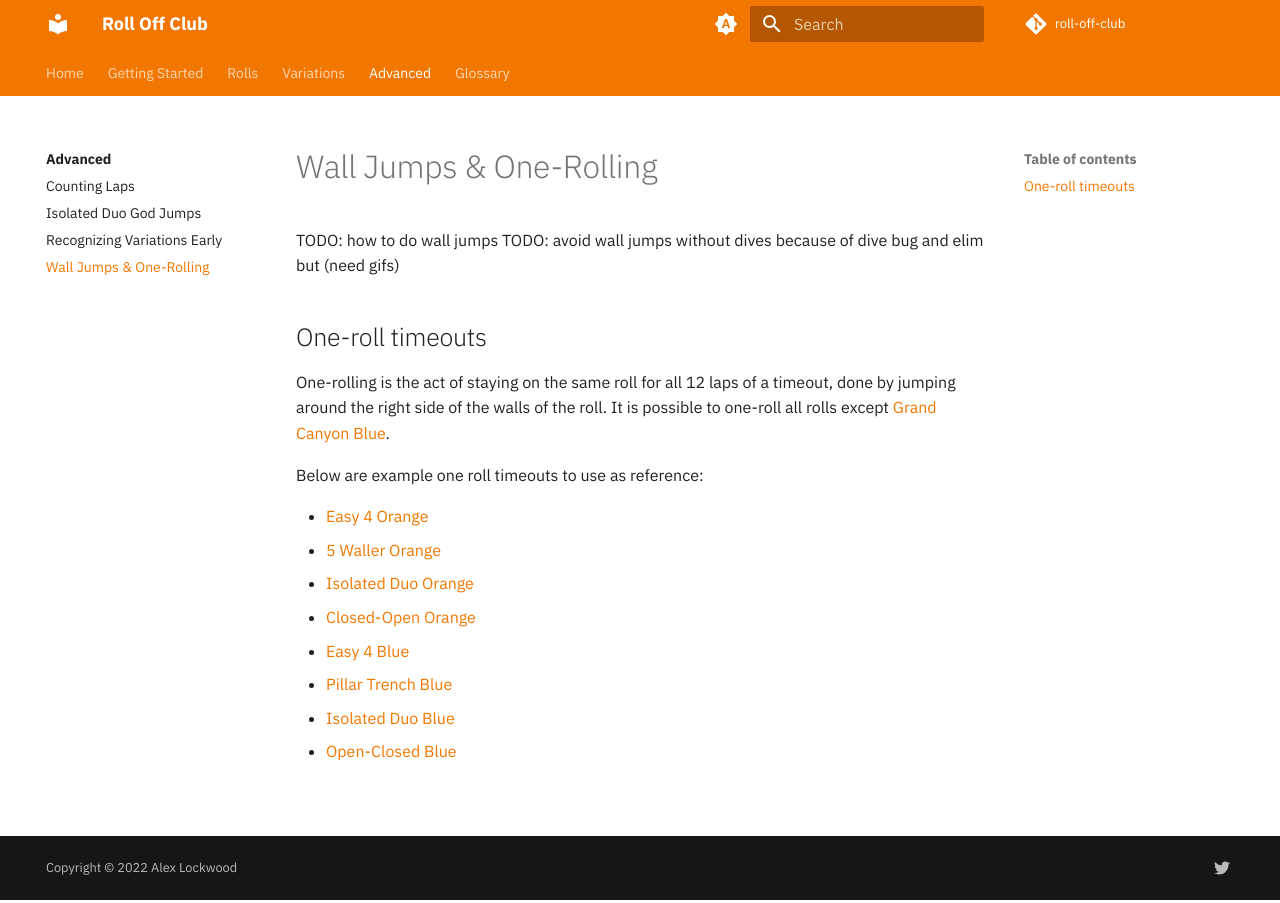
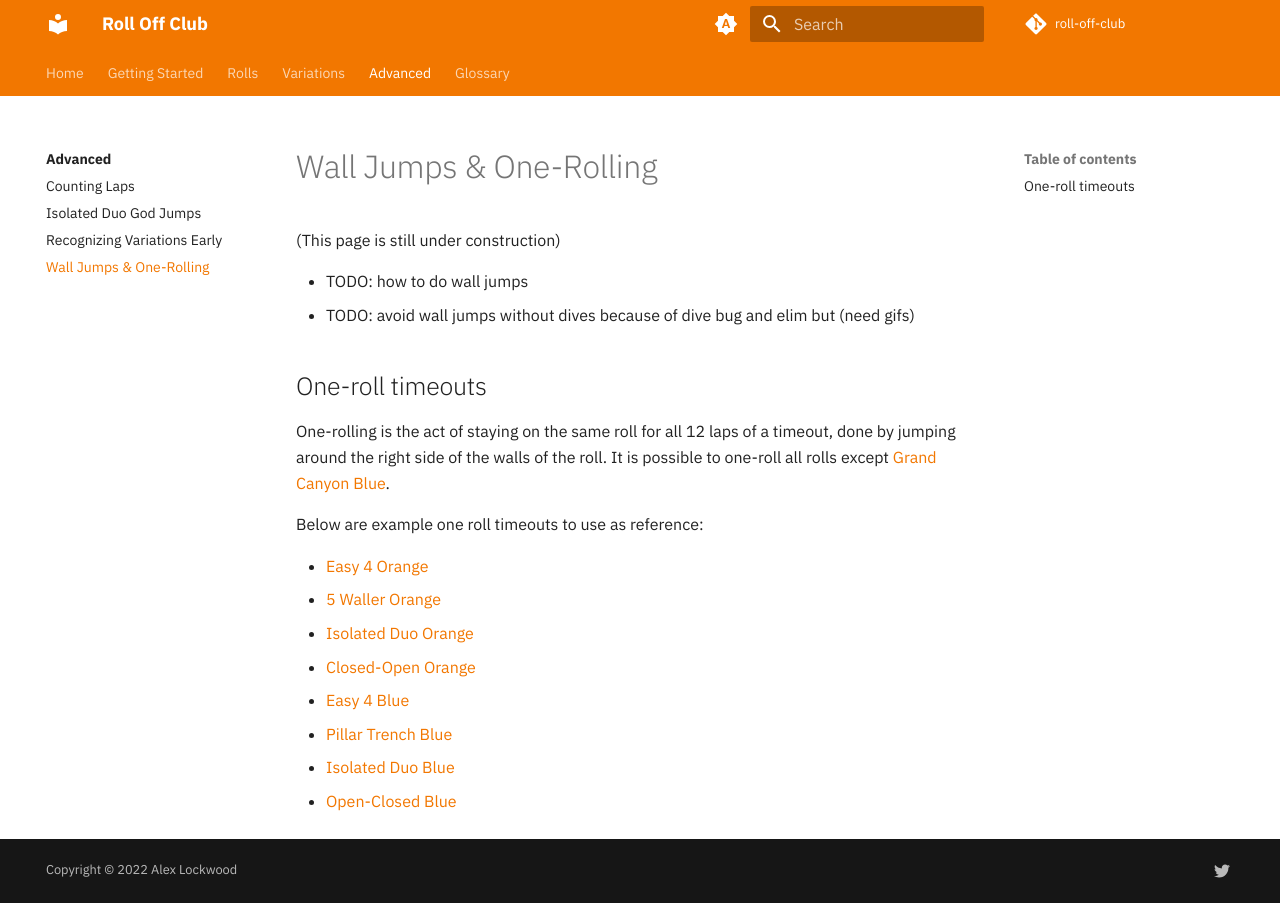
Before and after one commit to alexjlockwood/roll-off-club, an MkDocs documentation site: the page built from docs/advanced/wall-jumps-one-rolling.md, in a window 1280 px wide. Built offline with MkDocs 1.6.1 and Material for MkDocs 9.7.7, drawn with Linux system fonts in a browser that asks for light colours; comment, search, counter and statistics services are not loaded.

```diff
--- a/docs/advanced/wall-jumps-one-rolling.md
+++ b/docs/advanced/wall-jumps-one-rolling.md
@@ -1,7 +1,9 @@
 # Wall Jumps & One-Rolling
 
-TODO: how to do wall jumps
-TODO: avoid wall jumps without dives because of dive bug and elim but (need gifs)
+(This page is still under construction)
+
+* TODO: how to do wall jumps
+* TODO: avoid wall jumps without dives because of dive bug and elim but (need gifs)
 
 ## One-roll timeouts
 
```
Also changed, not shown: docs/advanced/index.md (+2 -0 lines), docs/advanced/isolated-duo-god-jumps.md (+11 -1 lines), docs/index.md (+1 -1 lines), 2 other files.
